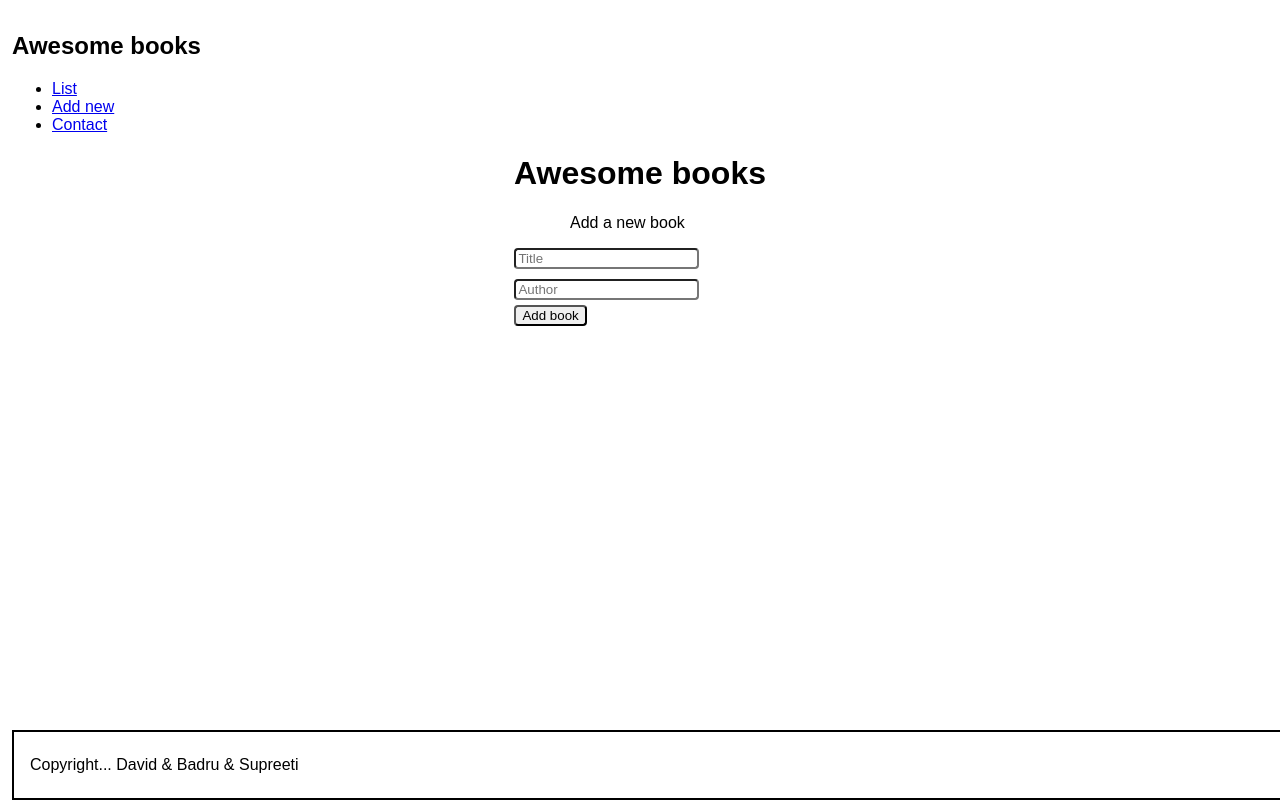
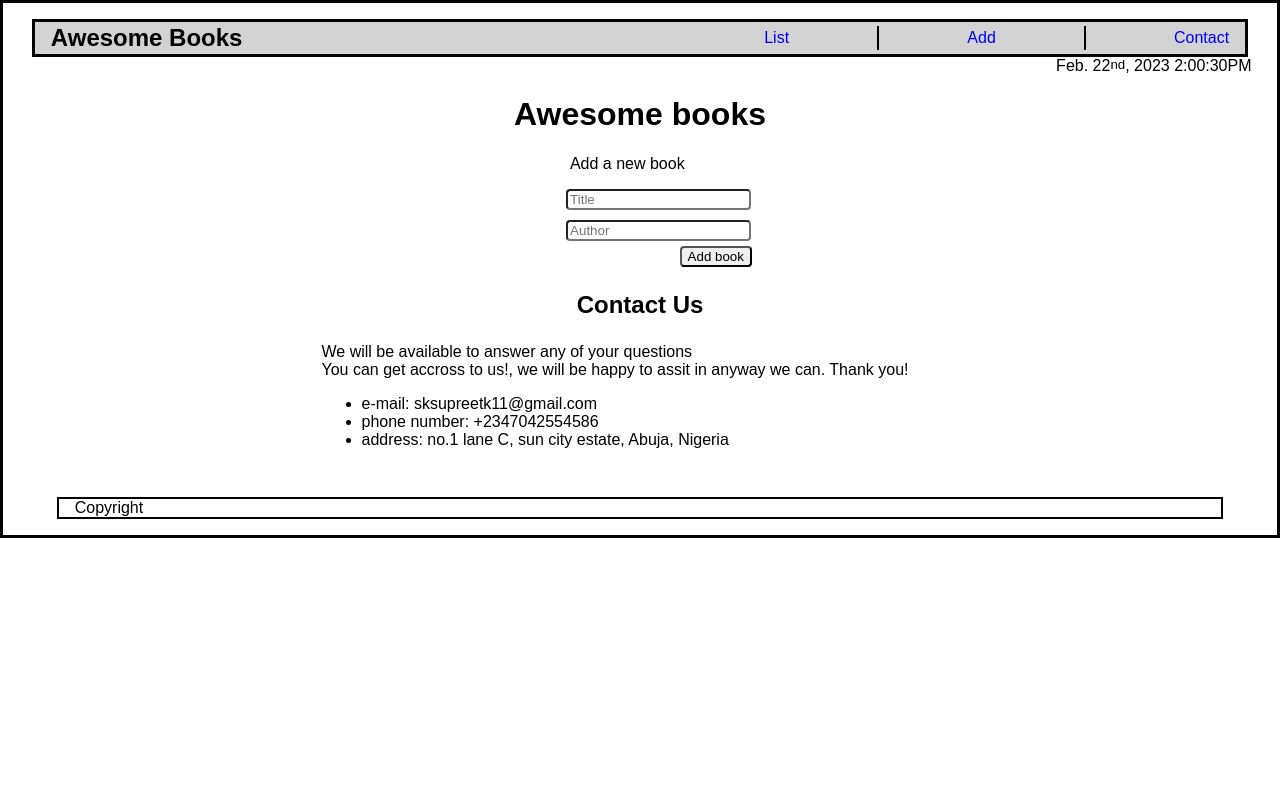
Before and after one commit to david30-maker/awesome-book-project, a website: page index.html in a window 1280 px wide. Drawn offline with Linux system fonts and the light colour scheme.

Commit message:
create javascript file, styling css file and add nav section

```diff
--- a/class.js
+++ b/class.js
@@ -4,19 +4,6 @@ class Book {
     this.title = title;
     this.author = author;
   }
-  this.navLinks = document.querySelectorAll('.nav-link');
-this.sections = document.querySelectorAll('.content');
-this.navLinks.forEach((link, index) => {
-  link.addEventListener('click', () => {
-    this.sections.forEach((s, i) => {
-      if (index === i) {
-        s.style.display = 'block';
-      } else {
-        s.style.display = 'none';
-      }
-    });
-  });
-});
 }
 
 const book = document.querySelector('.books');
@@ -37,10 +24,10 @@ class Display {
     let display = '';
     books.forEach((book, i) => {
       display += `
-            <div class="booksAdded">
-            <p>"${book.title}" by ${book.author}</p>
-            <button class="removeBtn" onclick="Display.removeBook(${i})">Remove</button>
-            </div>`;
+          <div class="booksAdded">
+          <p>"${book.title}" by ${book.author}</p>
+          <button class="removeBtn" onclick="Display.removeBook(${i})">Remove</button>
+          </div>`;
     });
     book.innerHTML = display;
   }
--- a/index.html
+++ b/index.html
@@ -8,31 +8,23 @@
     <link rel="stylesheet" href="style.css">
 </head>
 <body>
-<header>
-    <nav class="nav-bar">
-        <h1>Awesome books</h1>
-        <ul class="list-elements">
-            <li id="list-link" class="nav-link list">
-                <a href="#list">List</a>
-            </li>
-            <li id="add-new-link" class="nav-link list">
-                <a href="#add-new">Add new</a>
-            </li>
-            <li id="contact-link" class="nav-link list">
-                <a href="#contact">Contact</a>
-            </li>
-        </ul>
+<div class="wrap-all">
+    <nav class="navi-menu">
+      <h2>Awesome Books</h2>
+      <ul class="nav-list">
+        <li class="books-list">List</li>
+        <li class="giver"></li>
+        <li class="add-book">Add</li>
+        <li class="giver"></li>
+        <li class="contact-info">Contact</li>
+      </ul>
     </nav>
-</header>
+    <div class="calendar">Feb. 22<sup>nd</sup>, 2023 2:00:30PM</div>
+
     <div id="list" class="wrapper">
     <h1> Awesome books </h1>
-    <ul id="book-container" class="book-container">
-        <!-- Dynamic book list comes here -->
-    </ul>
 
-<div class="books">
-
-</div>
+<div class="books"></div>
 
     <form class="form" id="input-form">
     <p class="add p-1">Add a new book</p>
@@ -54,20 +46,23 @@
         type="submit">Add book</button></div>
     </form>
 
-</div>
-<div id="contact" class="contact-section content">
-    <h2>Contact Information</h2>
-    <p>Do you have any questions or you just want to say hello!<br>You can reach out to us</p>
-    <ul>
-        <li>Email: sksupreetk11@gmail.com</li>
-        <li>Phone number: </li>
-        <li>Address:.</li>
-    </ul>
-</div>
-<footer>
-    <p class="copyright">Copyright... David & Badru & Supreeti</p>
-</footer>
+    <div class="contact">
+        <h3>Contact Us</h3>
+        <p>
+          We will be available to answer any of your questions <br />
+          You can get accross to us!, we will be happy to assit in anyway we can. Thank you!
+        </p>
+        <ul>
+          <li>e-mail: sksupreetk11@gmail.com</li>
+          <li>phone number: +2347042554586</li>
+          <li>address: no.1 lane C, sun city estate, Abuja, Nigeria</li>
+        </ul>
+      </div>
+      <p class="rights">Copyright</p>
+    </div>
+  </div>
+  <script src="class.js"></script>
+  <script src="navigation.js"></script>
 
-    <script src="class.js"></script>
 </body>
 </html>
--- /dev/null
+++ b/navigation.js
@@ -0,0 +1,34 @@
+const booksList = document.querySelector('.books-list');
+const addBooks = document.querySelector('.add-book');
+const contactInfo = document.querySelector('.contact-info');
+const books = document.querySelector('.books');
+const forms = document.querySelector('.form');
+const contact = document.querySelector('.contact');
+const tag = document.querySelector('h1');
+
+//Badru, please uncomment this part push it back to github.
+/*books.style.display = 'none';
+forms.style.display = 'block';
+contact.style.display = 'none';
+tag.style.display = 'none';
+
+booksList.addEventListener('click', () => {
+  forms.style.display = 'none';
+  contact.style.display = 'none';
+  books.style.display = 'block';
+  tag.style.display = 'block';
+}); */
+
+//Supreeti, please uncomment this part push it back to github.
+/*addBooks.addEventListener('click', () => {
+  forms.style.display = 'block';
+  books.style.display = 'none';
+  contact.style.display = 'none';
+  tag.style.display = 'none';
+});
+contactInfo.addEventListener('click', () => {
+  forms.style.display = 'none';
+  books.style.display = 'none';
+  tag.style.display = 'none';
+  contact.style.display = 'block';
+}); */
--- a/style.css
+++ b/style.css
@@ -1,6 +1,68 @@
 body {
-  padding: 4px;
+  padding: 0;
+  margin: 0;
   font-family: Arial, "Helvetica Neue", Helvetica, sans-serif;
+}
+
+.wrap-all {
+  border: 3px solid;
+  height: auto;
+  padding: 1rem 0;
+}
+
+.navi-menu {
+  width: 95%;
+  height: 2rem;
+  display: flex;
+  justify-content: flex-end;
+  align-items: center;
+  background-color: lightgray;
+  border: 3px solid;
+  margin: auto;
+}
+
+.nav-list {
+  width: 40%;
+  height: auto;
+  display: flex;
+  justify-content: space-between;
+  align-items: center;
+  padding: 0 1rem;
+}
+
+.nav-list li {
+  list-style: none;
+  color: blue;
+  cursor: pointer;
+}
+
+.giver {
+  border-right: 2px solid black;
+  height: 1.5rem;
+}
+
+.contact ul li {
+  text-align: left;
+}
+
+.nav-list li:hover {
+  color: aqua;
+}
+
+.calendar {
+  display: flex;
+  justify-content: flex-end;
+  width: 98%;
+}
+
+h2 {
+  width: 60%;
+  padding-left: 1rem;
+}
+
+h3 {
+  font-size: 1.5rem;
+  font-weight: bold;
 }
 
 .wrapper {
@@ -45,14 +107,14 @@ hr {
 
 form input {
   display: block;
-  margin: 10px 0 5px 0;
+  margin: 10px 0 5px 7%;
   font-weight: 200;
   border-radius: 4px;
 }
 
 .form button {
   font-weight: 200;
-  margin-top: 5px;
+  margin: 5px 0 0 167px;
   display: block;
   text-align: center;
   border-radius: 4px;
@@ -78,3 +140,20 @@ footer {
   padding: 0.5rem 1rem;
   width: 100%;
 }
+
+.contact {
+  width: 50%;
+  margin: auto;
+}
+
+.contact p {
+  text-align: left;
+}
+
+.rights {
+  width: 90%;
+  border: 2px solid;
+  margin: 3rem auto 0;
+  text-align: left;
+  padding-left: 1rem;
+}
```
Also changed, not shown: 1 other file.
